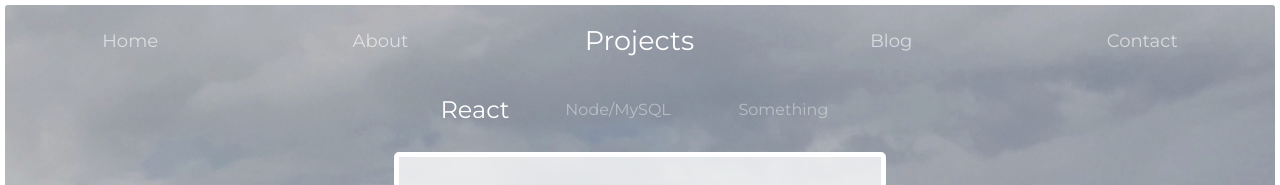
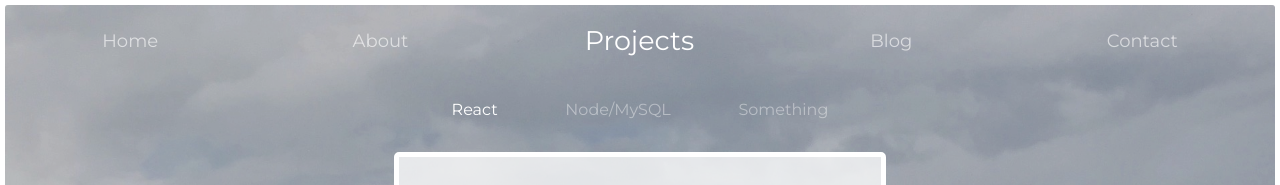
Before and after one commit to robpwatkins/robpwatkins, a React (Create React App) app: page /projects in a window 1280 px wide. In both pictures the pointer is over the item "React". Shown: the top 185 px of the page. Built offline with nearby package versions, Linux system fonts and the light colour scheme.

Commit message:
now projects done

```diff
--- a/src/components/Projects.css
+++ b/src/components/Projects.css
@@ -22,10 +22,12 @@
   align-items: center;
   list-style-type: none;
 }
-/*
+
 .projects-nav li:hover {
   color: white;
-} */
+  transform: none;
+  cursor: pointer;
+}
 
 .react-li {
   color: white;
@@ -54,9 +56,6 @@
   display: none;
 }
 
-/* .project:hover {
-  box-shadow: 5px 5px 10px var(--shadow);
-} */
 
 @media (min-width: 768px) {
   .projects-nav {
@@ -66,4 +65,8 @@
   .projects-box {
     width: 50%;
   }
+
+  .project:hover {
+    box-shadow: 5px 5px 10px var(--shadow);
+  }
 }
```
